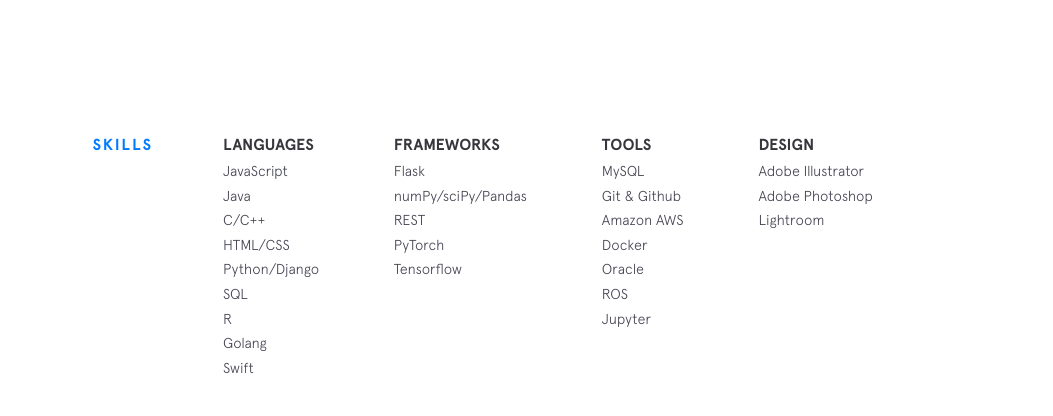
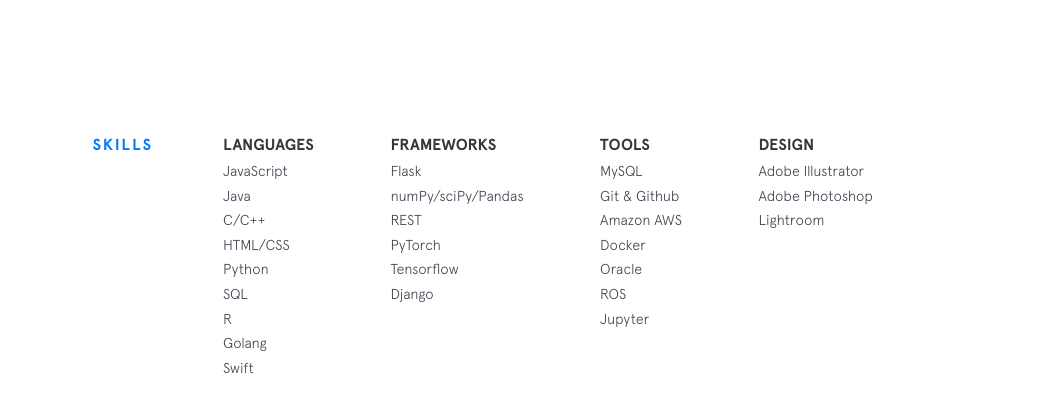
Before and after one commit to ChrisSun99/chrissun99.github.io, a Jekyll site: the page built from index.html, in a window 1280 px wide and 900 px high, scrolled down 1285 px. Shown: the top 416 px of the window, without its empty margins (227-1280 px from the left). Built offline with Jekyll 4.4.1, drawn with Linux system fonts in a browser that asks for light colours; nearby versions of some CDN libraries; part of the change alters nothing that is shown.

```diff
--- a/_data/skills.yml
+++ b/_data/skills.yml
@@ -3,7 +3,7 @@ languages:
   - item: Java
   - item: C/C++
   - item: HTML/CSS
-  - item: Python/Django
+  - item: Python
   - item: SQL
   - item: R
   - item: Golang
@@ -15,6 +15,7 @@ frameworks:
   - item: REST
   - item: PyTorch
   - item: Tensorflow
+  - item: Django
 
 tools:
   - item: MySQL
```
